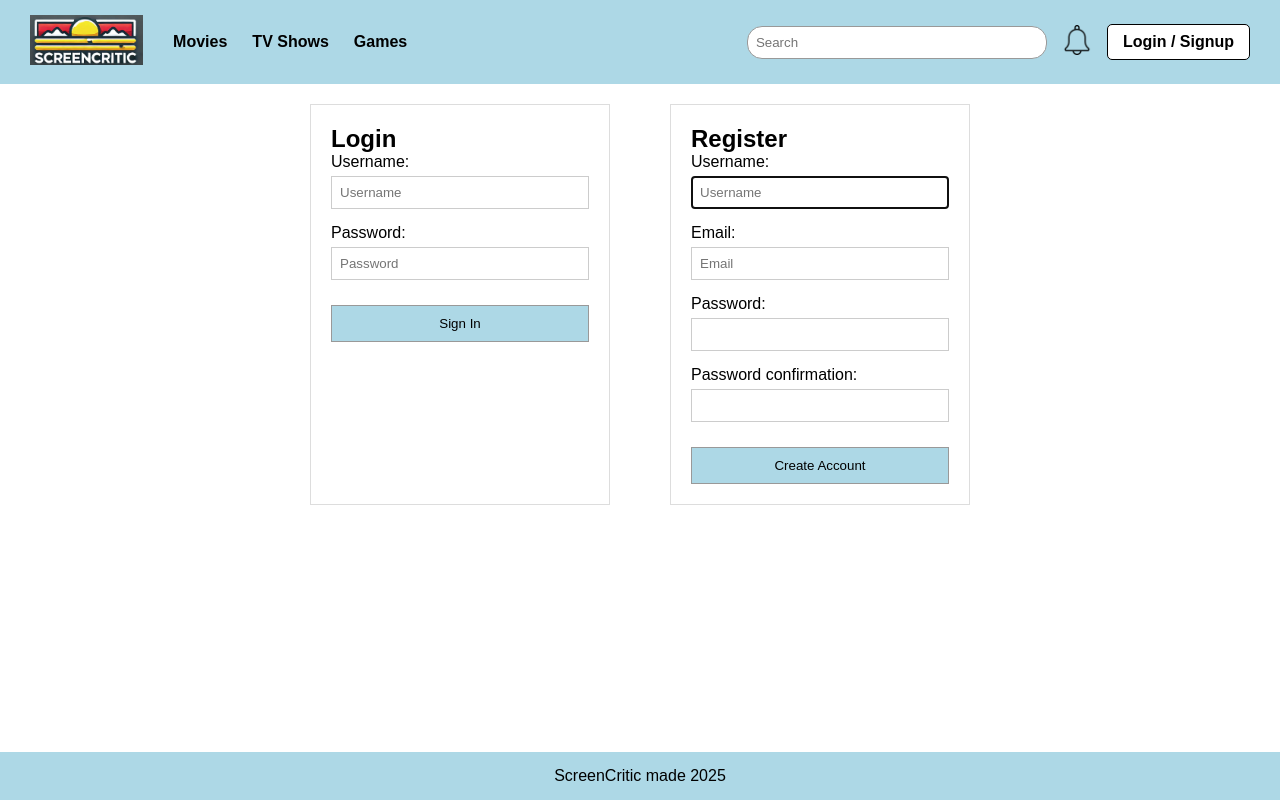
After one commit to MAkther05/WAD2_TEAM5A_PROJECT, a Django app: page /ScreenCritic/login-register/ in a window 1280 px wide. The commit adds this page. Run offline with Django 3.2, Linux system fonts and the light colour scheme.

Commit message:
My current work

```diff
--- /dev/null
+++ b/ScreenCritic/forms.py
@@ -0,0 +1,54 @@
+from django import forms
+from .models import Review, UserProfile
+from django.contrib.auth.models import User
+from django.contrib.auth.forms import AuthenticationForm, UserCreationForm
+
+class ReviewForm(forms.ModelForm):
+    class Meta:
+        model = Review
+        fields = ['rating', 'review']
+        widgets = {
+            'rating': forms.RadioSelect(choices=[
+                (1, '⭐'),
+                (2, '⭐⭐'),
+                (3, '⭐⭐⭐'),
+                (4, '⭐⭐⭐⭐'),
+                (5, '⭐⭐⭐⭐⭐')
+            ]),
+            'review': forms.Textarea(attrs={'placeholder': 'Write your review here...', 'rows': 4, 'cols': 50})
+        }
+
+class LoginForm(AuthenticationForm):
+    username = forms.CharField(
+        widget=forms.TextInput(attrs={'class': 'form-control', 'placeholder': 'Username'})
+    )
+    password = forms.CharField(
+        widget=forms.PasswordInput(attrs={'class': 'form-control', 'placeholder': 'Password'})
+    )
+
+class RegisterForm(UserCreationForm):
+    email = forms.EmailField(
+        required=True,
+        widget=forms.EmailInput(attrs={'class': 'form-control', 'placeholder': 'Email'})
+    )
+
+    class Meta:
+        model = User
+        fields = ("username", "email", "password1", "password2")
+        widgets = {
+            'username': forms.TextInput(attrs={'class': 'form-control', 'placeholder': 'Username'}),
+        }
+
+    def clean_email(self):
+        email = self.cleaned_data.get('email')
+        if User.objects.filter(email=email).exists():
+            raise forms.ValidationError("This email address is already in use.")
+        return email
+
+    def save(self, commit=True):
+        user = super().save(commit=False)
+        user.email = self.cleaned_data["email"]
+        if commit:
+            user.save()
+            UserProfile.objects.create(user=user, email=user.email)
+        return user
--- a/ScreenCritic/urls.py
+++ b/ScreenCritic/urls.py
@@ -5,20 +5,21 @@ app_name = 'ScreenCritic'
 urlpatterns = [
     path('home/', views.home, name='home'),
 
+    path('login-register/', views.login_register, name='login_register'),
     # TV Shows
     # path('tv/', views.tv_list, name='tv_list'),
     path('tv/<slug:slug>/', views.media_detail, {'media_type': 'TV Show'}, name='tv_detail'),
-    # path('tv/<slug:slug>/review/', views.media_review, {'media_type': 'TV Show'}, name='tv_review'),
+    path('tv/<slug:slug>/review/', views.media_review, {'media_type': 'TV Show'}, name='tv_review'),
 
     # Movies
     # path('movies/', views.movie_list, name='movie_list'),
     path('movies/<slug:slug>/', views.media_detail, {'media_type': 'Movie'}, name='movie_detail'),
-    # path('movies/<slug:slug>/review/', views.media_review, {'media_type': 'Movie'}, name='movie_review'),
+    path('movies/<slug:slug>/review/', views.media_review, {'media_type': 'Movie'}, name='movie_review'),
 
     # Games
     # path('games/', views.game_list, name='game_list'),
     path('games/<slug:slug>/', views.media_detail, {'media_type': 'Game'}, name='game_detail'),
-    # path('games/<slug:slug>/review/', views.media_review, {'media_type': 'Game'}, name='game_review'),
+    path('games/<slug:slug>/review/', views.media_review, {'media_type': 'Game'}, name='game_review'),
 
     path('review/<int:review_id>/like/', views.like_review, name='like_review'),
 ]
--- a/ScreenCritic/views.py
+++ b/ScreenCritic/views.py
@@ -1,7 +1,11 @@
-from django.shortcuts import render, get_object_or_404
+from django.shortcuts import render, get_object_or_404, redirect
 from django.http import HttpResponse, JsonResponse
 from django.db.models import Count, Avg
-from ScreenCritic.models import Media, Review, ReviewLike
+from django.contrib.auth.models import User
+from django.contrib.auth import login, authenticate
+from ScreenCritic.forms import  LoginForm, RegisterForm, ReviewForm
+from ScreenCritic.models import Media, Review, ReviewLike, UserProfile
+from django.contrib import messages
 
 # Create your views here.
 def home(request):
@@ -72,3 +76,55 @@ def like_review(request, review_id):
 
     like_count = ReviewLike.objects.filter(review=review).count() #get the number of likes for the review
     return JsonResponse({'likes': like_count, 'liked': liked_status}) #return the number of likes and the liked status
+
+
+def media_review(request, slug, media_type):
+    media = get_object_or_404(Media, slug=slug, type=media_type)
+
+    if request.method == 'POST':
+        form = ReviewForm(request.POST)
+        if form.is_valid():
+            review = form.save(commit=False)
+            review.user = request.user
+            review.media = media
+            review.save()
+            return redirect('media_detail', slug=media.slug, media_type=media.type)
+    else:
+        form = ReviewForm()
+
+    return render(request, 'ScreenCritic/write_review.html', {'form': form, 'media': media})
+
+
+def login_register(request):
+    login_form = LoginForm(request.POST or None)
+    register_form = RegisterForm(request.POST or None)
+
+    if request.method == 'POST':
+        # Handle login
+        if 'login_submit' in request.POST:
+            if login_form.is_valid():
+                username = login_form.cleaned_data.get('username')
+                password = login_form.cleaned_data.get('password')
+                user = authenticate(username=username, password=password)
+                if user:
+                    login(request, user)
+                    messages.success(request, "Logged in successfully!")
+                    return redirect('ScreenCritic:home')
+                else:
+                    messages.error(request, "Invalid username or password")
+
+        # Handle registration
+        elif 'register_submit' in request.POST:
+            if register_form.is_valid():
+                user = register_form.save()
+                login(request, user)
+                messages.success(request, "Account created successfully!")
+                return redirect('ScreenCritic:home')
+            else:
+                messages.error(request, "Error creating account. Please check the form.")
+
+    context = {
+        'login_form': login_form,
+        'register_form': register_form
+    }
+    return render(request, 'ScreenCritic/login_register.html', context)
--- /dev/null
+++ b/static/css/login_register.css
@@ -0,0 +1,88 @@
+/* Simple side-by-side layout */
+.form-container {
+    display: flex;
+    justify-content: center;
+    padding: 20px;
+    gap: 30px;
+}
+
+.form-column {
+    width: 300px;
+    padding: 20px;
+    border: 1px solid #ddd;
+    background: white;
+}
+
+.form-group {
+    margin-bottom: 15px;
+}
+
+.form-group label {
+    display: block;
+    margin-bottom: 5px;
+}
+
+.form-group input {
+    width: 100%;
+    padding: 8px;
+    border: 1px solid #ccc;
+}
+
+.form-button {
+    width: 100%;
+    padding: 10px;
+    background: #ADD8E6;
+    border: 1px solid #999;
+    cursor: pointer;
+    margin-top: 10px;
+}
+
+.errorlist {
+    color: red;
+    font-size: 0.9em;
+    margin-top: 5px;
+    list-style: none;
+    padding: 0;
+}
+
+.divider {
+    text-align: center;
+    margin: 10px 0;
+    color: #666;
+}
+
+/* Stack forms on mobile */
+@media (max-width: 768px) {
+    .form-container {
+        flex-direction: column;
+        align-items: center;
+    }
+
+    .form-column {
+        width: 100%;
+        max-width: 400px;
+    }
+}
+
+/* Simple message styling */
+.messages {
+    padding: 10px 20px;
+}
+
+.alert-success {
+    color: green;
+}
+
+.alert-error {
+    color: red;
+}
+
+.footer {
+    background: #ADD8E6;
+    color: black;
+    text-align: center;
+    padding: 15px;
+    position: absolute;
+    bottom: 0;
+    width: 100%;
+}
--- a/static/css/styles.css
+++ b/static/css/styles.css
@@ -105,3 +105,18 @@ nav {
     border: 2px solid #424242;
     border-radius: 8px;
 }
+
+/* Profile Picture Styling */
+.profile-pic {
+    width: 35px !important;
+    height: 35px !important;
+    border-radius: 50%;
+    object-fit: cover;
+    border: 1px solid #ccc;
+    margin-left: 15px;
+}
+
+.profile-link {
+    display: flex;
+    align-items: center;
+}
--- a/templates/ScreenCritic/base.html
+++ b/templates/ScreenCritic/base.html
@@ -36,7 +36,17 @@
                     You have no new notifications.
                 </div>
             </div>
-            <a href="#" class="login-btn">Login / Signup</a>
+            {% if user.is_authenticated %}
+        {% comment %} <a href="{% url 'ScreenCritic:profile' %}" class="profile-link">
+            {% if user.userprofile.profile_picture %}
+                <img src="{{ user.userprofile.profile_picture.url }}" alt="Profile" class="profile-pic">
+            {% else %} {% endcomment %}
+                <img src="{% static 'images/default_profile.png' %}" alt="Profile" class="profile-pic">
+            {% comment %} {% endif %} {% endcomment %}
+        {% comment %} </a> {% endcomment %}
+    {% else %}
+        <a href={% url 'ScreenCritic:login_register' %} class="login-btn">Login / Signup</a>
+    {% endif %}
         </div>
     </nav>
 
--- /dev/null
+++ b/templates/ScreenCritic/login_register.html
@@ -0,0 +1,67 @@
+{% extends 'ScreenCritic/base.html' %}
+{% load static %}
+
+{% block content %}
+<link rel="stylesheet" href="{% static 'css/login_register.css' %}">
+<div class="form-container">
+    <div class="form-column">
+        <h2>Login</h2>
+        <form method="post">
+            {% csrf_token %}
+            <input type="hidden" name="login_submit" value="1">
+            <div class="form-group">
+                {{ login_form.username.label_tag }}
+                {{ login_form.username }}
+                {{ login_form.username.errors }}
+            </div>
+            <div class="form-group">
+                {{ login_form.password.label_tag }}
+                {{ login_form.password }}
+                {{ login_form.password.errors }}
+            </div>
+            <button type="submit" class="form-button">Sign In</button>
+        </form>
+    </div>
+
+    <div class="divider"></div>
+
+    <div class="form-column">
+        <h2>Register</h2>
+        <form method="post">
+            {% csrf_token %}
+            <input type="hidden" name="register_submit" value="1">
+            <div class="form-group">
+                {{ register_form.username.label_tag }}
+                {{ register_form.username }}
+                {{ register_form.username.errors }}
+            </div>
+            <div class="form-group">
+                {{ register_form.email.label_tag }}
+                {{ register_form.email }}
+                {{ register_form.email.errors }}
+            </div>
+            <div class="form-group">
+                {{ register_form.password1.label_tag }}
+                {{ register_form.password1 }}
+                {{ register_form.password1.errors }}
+            </div>
+            <div class="form-group">
+                {{ register_form.password2.label_tag }}
+                {{ register_form.password2 }}
+                {{ register_form.password2.errors }}
+            </div>
+            <button type="submit" class="form-button">Create Account</button>
+        </form>
+    </div>
+</div>
+
+{% if messages %}
+<div class="messages">
+    {% for message in messages %}
+    <div class="alert {% if message.tags %}alert-{{ message.tags }}{% endif %}">
+        {{ message }}
+    </div>
+    {% endfor %}
+</div>
+{% endif %}
+{% endblock %}
```
Also changed, not shown: ScreenCritic/templatetags/custom_filters.py (+10 -0 lines), static/css/review.css (added, +72 -0 lines), static/js/review.js (added, +19 -0 lines), templates/ScreenCritic/title.html (+7 -1 lines), templates/ScreenCritic/write_review.html (added, +28 -0 lines).
